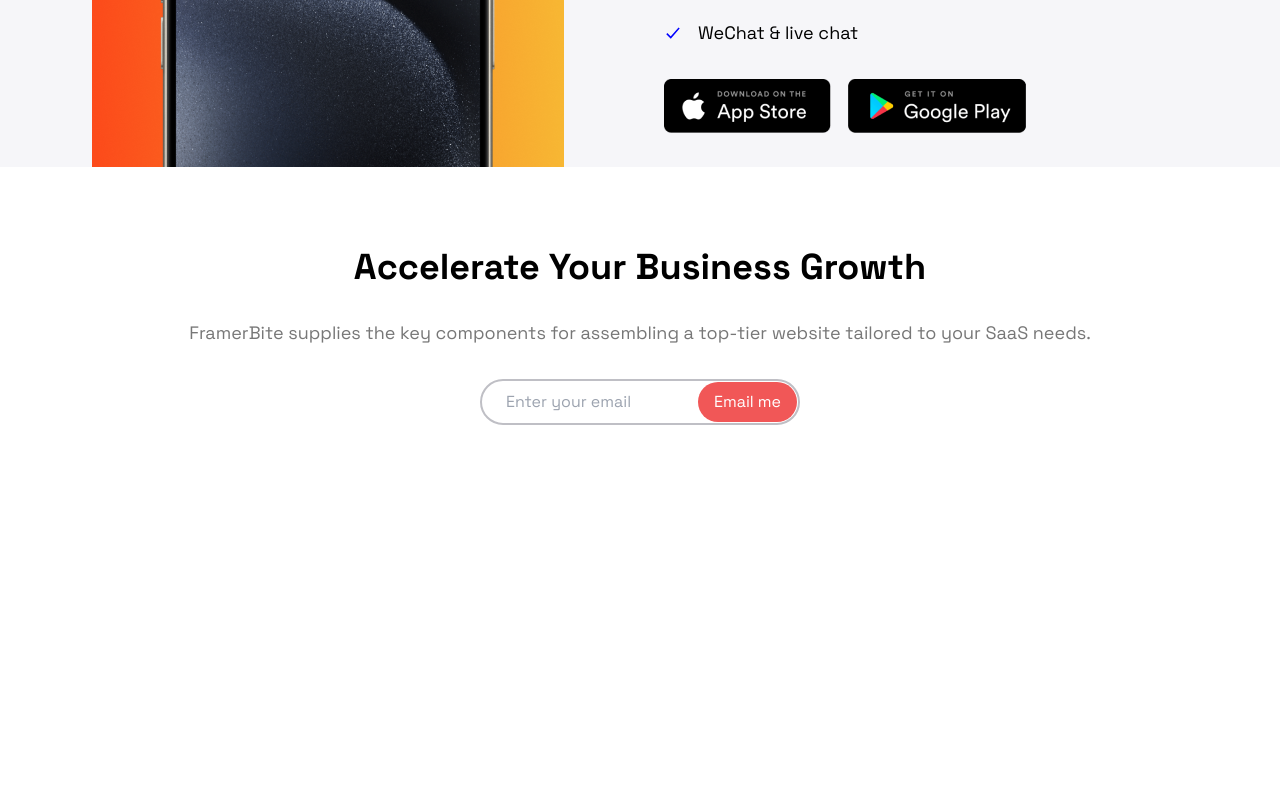
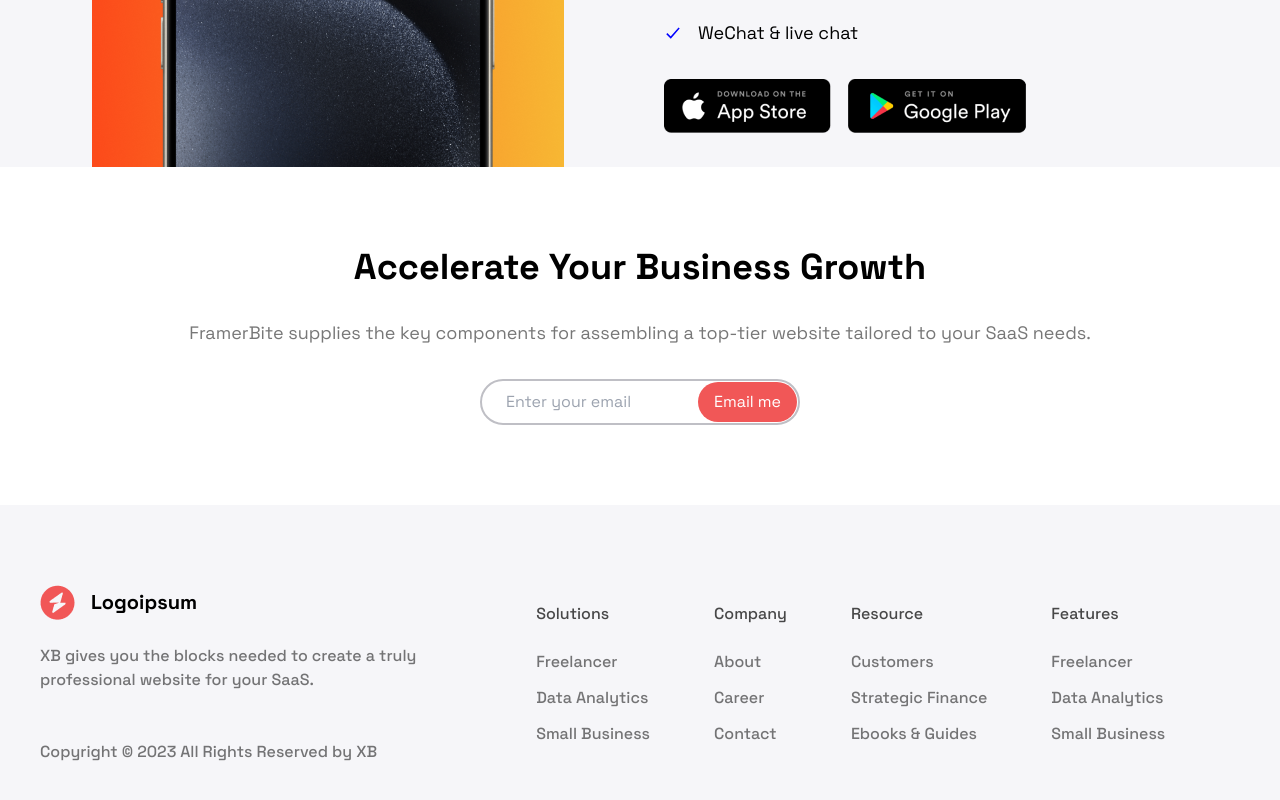
Before and after one commit to daniels9028/wadde, a React (Vite) app: page / in a window 1280 px wide. Shown: the part 3995-4795 px from the top of the page. Before the commit the page ends 4500 px from the top, so only its background shows below. Built offline with nearby package versions, Linux system fonts and the light colour scheme; a web font is replaced by a local one.

Commit message:
Footer fixed section

```diff
--- a/src/App.jsx
+++ b/src/App.jsx
@@ -77,7 +77,31 @@ import download2 from "./assets/download2.png";
 import download3 from "./assets/download3.png";
 import download4 from "./assets/download4.png";
 import Download from "./components/Download";
+import Email from "./components/Email";
 import Footer from "./components/Footer";
+
+const footerLinks = [
+  {
+    id: 1,
+    title: "Solutions",
+    links: ["Freelancer", "Data Analytics", "Small Business"],
+  },
+  {
+    id: 2,
+    title: "Company",
+    links: ["About", "Career", "Contact"],
+  },
+  {
+    id: 3,
+    title: "Resource",
+    links: ["Customers", "Strategic Finance", "Ebooks & Guides"],
+  },
+  {
+    id: 4,
+    title: "Features",
+    links: ["Freelancer", "Data Analytics", "Small Business"],
+  },
+];
 
 const App = () => {
   return (
@@ -111,7 +135,8 @@ const App = () => {
         classNameHeader="bg-[#F6F6F9]"
         downloads={[download3, download4]}
       />
-      <Footer />
+      <Email />
+      <Footer footerLinks={footerLinks} />
     </>
   );
 };
--- /dev/null
+++ b/src/components/Email.jsx
@@ -0,0 +1,29 @@
+import React from "react";
+
+const Footer = () => {
+  return (
+    <section className="container mx-auto lg:px-10 px-4 mt-20">
+      <div className="flex flex-col justify-center items-center gap-8">
+        <p className="font-bold text-4xl text-center">
+          Accelerate Your Business Growth
+        </p>
+        <p className="text-[#1C1C1C]/60 text-lg text-center">
+          FramerBite supplies the key components for assembling a top-tier
+          website tailored to your SaaS needs.
+        </p>
+        <div className="border-2 border-[#BFBFC5] rounded-full flex flex-row justify-between items-center w-fit pl-6">
+          <input
+            type="text"
+            placeholder="Enter your email"
+            className="outline-none"
+          />
+          <button className="bg-[#F15757] py-2 px-4 text-white rounded-full m-[1px]">
+            Email me
+          </button>
+        </div>
+      </div>
+    </section>
+  );
+};
+
+export default Footer;
--- a/src/components/Footer.jsx
+++ b/src/components/Footer.jsx
@@ -1,27 +1,42 @@
 import React from "react";
+import logo from "../assets/logo.png";
 
-const Footer = () => {
+const Footer = ({ footerLinks }) => {
   return (
-    <section className="container mx-auto lg:px-10 px-4 my-20">
-      <div className="flex flex-col justify-center items-center gap-8">
-        <p className="font-bold text-4xl text-center">
-          Accelerate Your Business Growth
-        </p>
-        <p className="text-[#1C1C1C]/60 text-lg text-center">
-          FramerBite supplies the key components for assembling a top-tier
-          website tailored to your SaaS needs.
-        </p>
-        <div className="border-2 border-[#BFBFC5] rounded-full flex flex-row justify-between items-center w-fit pl-6">
-          <input
-            type="text"
-            placeholder="Enter your email"
-            className="outline-none"
-          />
-          <button className="bg-[#F15757] py-2 px-4 text-white rounded-full m-[1px]">
-            Email me
-          </button>
+    <section className="mt-20 bg-[#F6F6F9] w-full">
+      <footer className="container mx-auto lg:px-10 px-4 py-20">
+        <div className="flex lg:flex-row justify-center gap-8 flex-col w-full">
+          <div className="lg:w-1/3 flex flex-col">
+            <div className="flex flex-row items-center gap-4">
+              <img src={logo} alt="logo footer" />
+              <p className="font-bold text-xl">Logoipsum</p>
+            </div>
+            <p className="text-[#1C1C1C]/60 mt-6 font-medium">
+              XB gives you the blocks needed to create a truly professional
+              website for your SaaS.
+            </p>
+            <p className="text-[#1C1C1C]/60 mt-12 font-medium">
+              Copyright © 2023 All Rights Reserved by XB
+            </p>
+          </div>
+          <div className="lg:w-2/3 flex lg:flex-row flex-col items-center lg:text-left text-center justify-center gap-16">
+            {footerLinks.map((link) => (
+              <div className="flex flex-col gap-6 cursor-pointer">
+                <p className="text-[#1C1C1C]/80 font-medium" key={link.id}>
+                  {link.title}
+                </p>
+                <ul className="space-y-3">
+                  {link.links.map((item, index) => (
+                    <li key={index} className="text-[#1C1C1C]/60 font-medium">
+                      {item}
+                    </li>
+                  ))}
+                </ul>
+              </div>
+            ))}
+          </div>
         </div>
-      </div>
+      </footer>
     </section>
   );
 };
```
